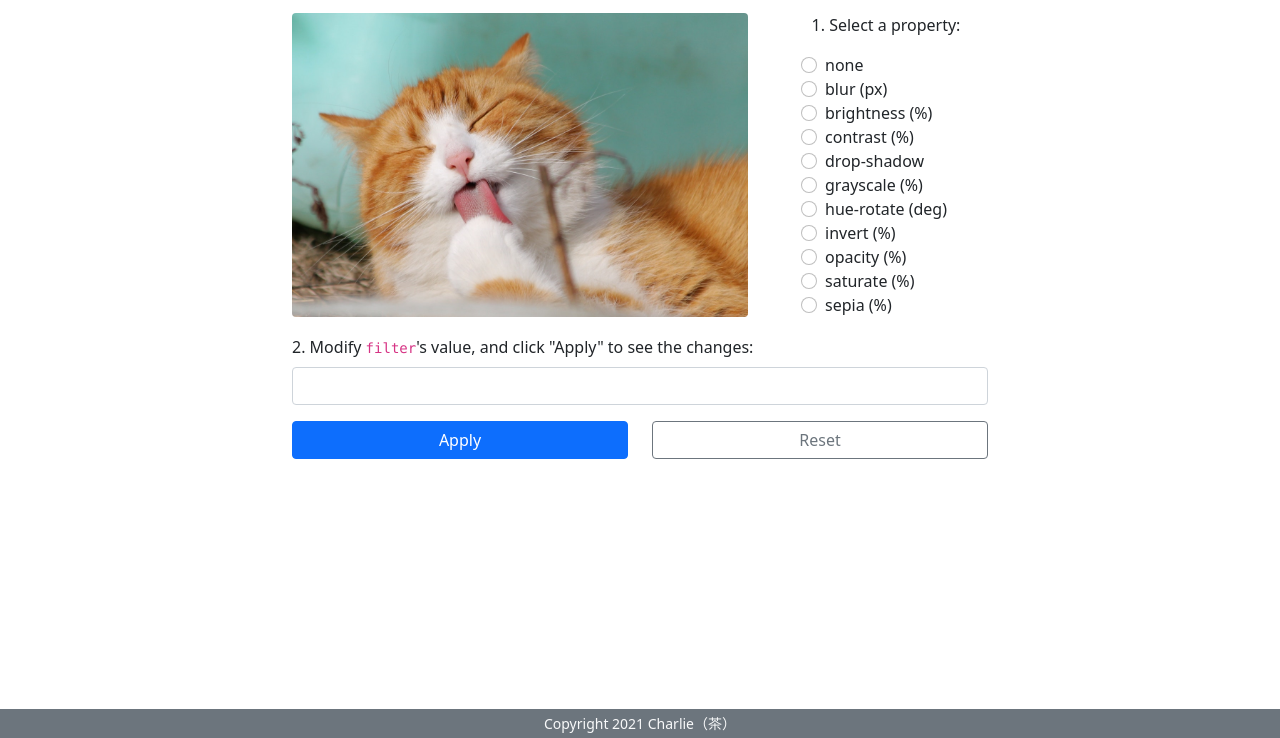
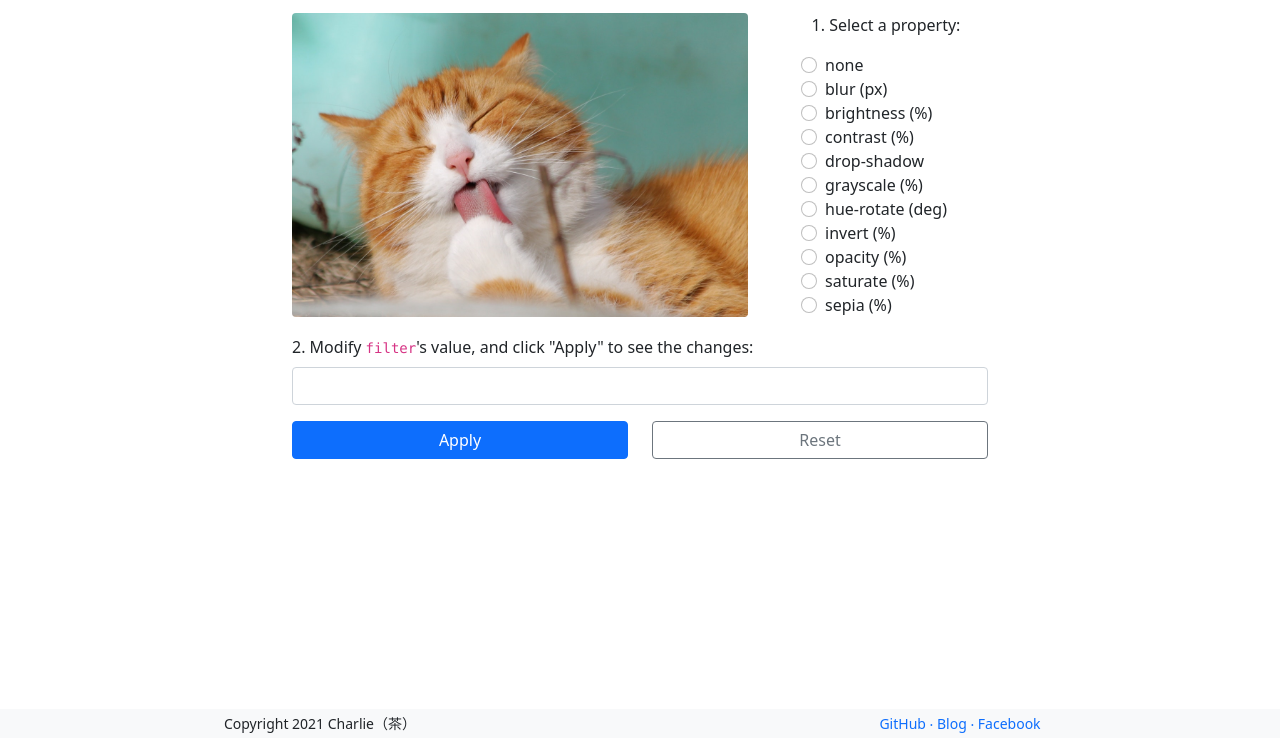
Before and after one commit to tzynwang/CSS-filter-property, a plain HTML site: page index.html in a window 1280 px wide. Shown: the part 75-813 px from the top of the page. Drawn offline with Linux system fonts and the light colour scheme.

Commit message:
change footer's color theme, add social links

```diff
--- a/index.html
+++ b/index.html
@@ -20,6 +20,10 @@
 
     .description .col {
       display: none;
+    }
+
+    a+a::before {
+      content: " ‧ ";
     }
   </style>
 </head>
@@ -257,9 +261,17 @@
   </main>
 
   <footer>
-    <div class="container-fluid bg-secondary text-light text-center">
-      <div class="row">
-        <p class="my-auto py-1 small">Copyright 2021 Charlie（茶）</p>
+    <div class="container-fluid bg-light text-dark text-center small">
+      <div class="row flex-column flex-md-row">
+        <div class="col">
+          <p class="my-auto py-1">Copyright 2021 Charlie（茶）</p>
+        </div>
+        <div class="col my-auto">
+          <a href="https://github.com/tzynwang/CSS-filter-property" target="_blank"
+            class="text-decoration-none">GitHub</a>
+          <a href="https://tzynwang.github.io/" target="_blank" class="text-decoration-none">Blog</a>
+          <a href="https://www.facebook.com/tzynwang7779/" target="_blank" class="text-decoration-none">Facebook</a>
+        </div>
       </div>
     </div>
   </footer>
```
